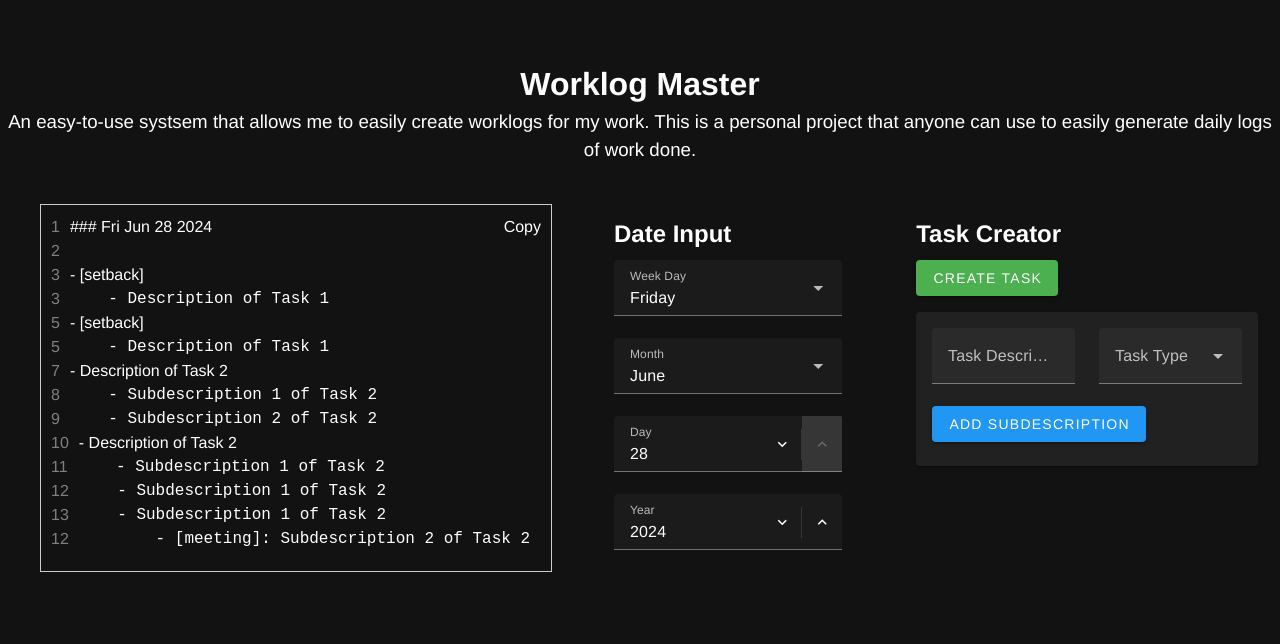
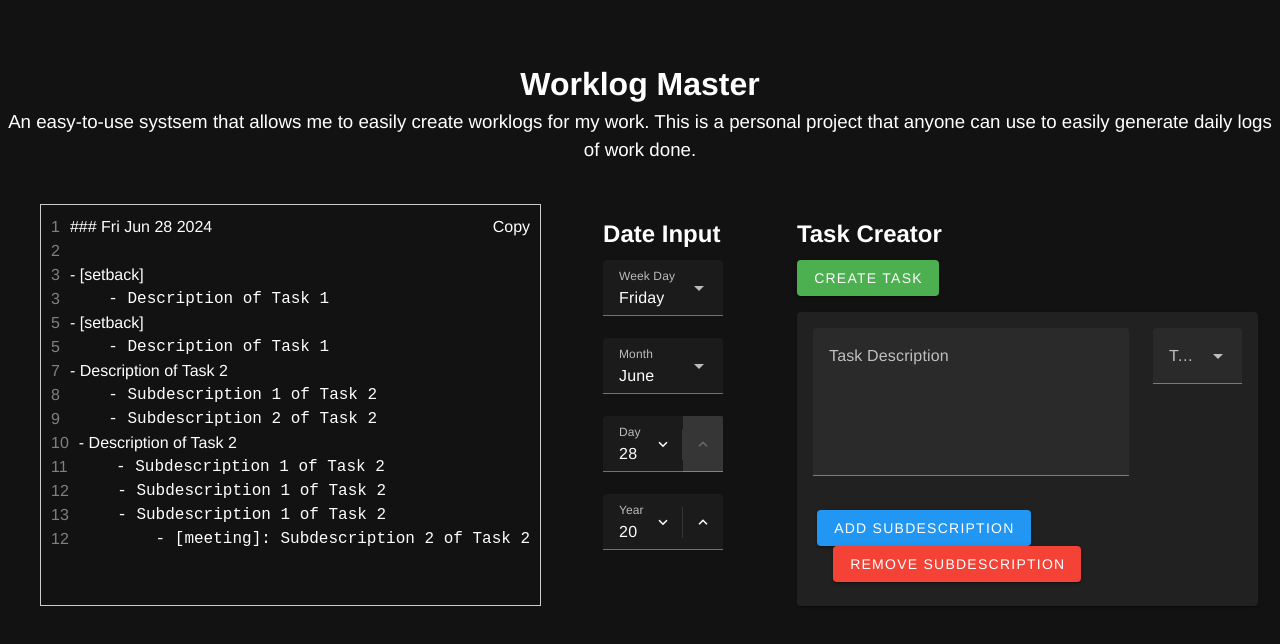
Before and after one commit to IanTapply22/Worklog-Master, a Vue app: page / in a window 1280 px wide. Shown: the top 644 px of the page. Built offline with nearby package versions, Linux system fonts and the light colour scheme.

Commit message:
Fixed wrong imports Added some utils to worklog store Added more functionality to tag creator Fixed ahndling of tasks with tag creator

```diff
--- a/src/components/DateInputFields.vue
+++ b/src/components/DateInputFields.vue
@@ -13,8 +13,8 @@
 </template>
 
 <script lang="ts">
-import { WorklogDay } from '../types/worklog/WorklogDay';
-import { WorklogMonth } from '../types/worklog/WorklogMonth';
+import { WorklogDay } from '@/types/worklog/WorklogDay';
+import { WorklogMonth } from '@/types/worklog/WorklogMonth';
 import { dateStore } from '../stores/DateStore';
 
 interface IndexedWorklogDay {
--- a/src/components/TaskCreator.vue
+++ b/src/components/TaskCreator.vue
@@ -11,14 +11,18 @@
                     </v-card-title>
                     <v-card-text>
                         <v-row>
-                            <v-col cols="12" md="6">
-                                <v-text-field label="Task Description" outlined v-model="task.description" clearable></v-text-field>
+                            <v-col cols="9" md="9" class="justify-right">
+                                <v-textarea label="Task Description" outlined v-model="task.description" clearable></v-textarea>
                             </v-col>
-                            <v-col cols="12" md="6">
+                            <v-col cols="3" md="3">
                                 <v-select label="Task Type" outlined :items="taskTypes" v-model="task.type"></v-select>
                             </v-col>
                         </v-row>
-                        <v-btn class="d-flex justify-start mb-2" color="blue" @click="addSubdescription(index)">Add Subdescription</v-btn>
+                        <v-row class="mb-2 ml-1">
+                            <v-btn class="d-flex justify-start" color="blue" @click="addSubdescription(index)">Add Subdescription</v-btn>
+                            <v-btn class="d-flex justify-start ml-4" color="red" @click="removeSubdescription(index)">Remove Subdescription</v-btn>
+                        </v-row>
+
                         <div v-for="(sub, subIndex) in task.subdescriptions" :key="`sub-${subIndex}`">
                             <v-text-field label="Subdescription" outlined v-model="sub.description"></v-text-field>
                         </div>
@@ -29,23 +33,33 @@
     </v-row>
 </template>
 
-<script>
+<script lang="ts">
 import { TaskType } from '../types/TaskType';
+import { worklogStore } from '../stores/WorklogStore';
 
 export default {
     data() {
         return {
+            worklogStore: worklogStore(),
             tasks: [
                 {
                     description: '',
                     type: null,
                     subdescriptions: [],
                 },
-            ],
+            ] as Task[],
             taskTypes: Object.keys(TaskType).map(key => ({
                 title: key,
             })),
         };
+    },
+    watch: {
+        tasks: {
+            handler() {
+                this.worklogStore.setTasks(this.tasks);
+            },
+            deep: true,
+        },
     },
     methods: {
         addTask() {
@@ -61,8 +75,8 @@ export default {
             });
         },
         shortenDescription(description) {
-            if (description.length > 20) {
-                return `${description.substring(0, 20)}...`;
+            if (description.length > 30) {
+                return `${description.substring(0, 30)}...`;
             }
             return description;
         },
--- a/src/components/WorklogPreview.vue
+++ b/src/components/WorklogPreview.vue
@@ -49,7 +49,7 @@
 </template>
 
 <script lang="ts">
-import { Worklog } from '../types/worklog/Worklog';
+import { Worklog } from '@/types/Worklog/Worklog';
 import { dateStore } from '../stores/DateStore';
 
 export default {
--- a/src/stores/WorklogStore.ts
+++ b/src/stores/WorklogStore.ts
@@ -1,16 +1,25 @@
 import { defineStore } from 'pinia';
 import { Worklog } from '../types/Worklog/Worklog';
+import { Task } from '../types/Task';
 
-export const dateStore = defineStore('dateStore', {
+export const worklogStore = defineStore('dateStore', {
     state: () => ({
-        worklogs: [] as Worklog[],
+        worklog: null as Worklog | null,
+        tasks: [] as Task[]
      }),
     getters: {
-        getWorklogs: (state) => state.worklogs,
+        getWorklog: (state) => state.worklog,
+        getTasks: (state) => state.tasks,
     },
     actions: {
         setWorklogs(worklogs: Worklog[]) {
             this.worklogs = worklogs
+        },
+        setTasks(tasks: any) {
+            this.tasks = tasks
+        },
+        addTask(task: Task) {
+            this.tasks.push(task)
         }
     },
 })
```
